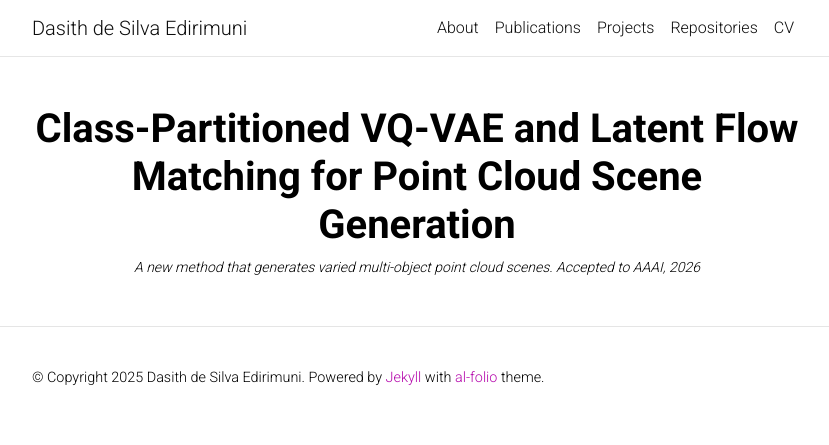
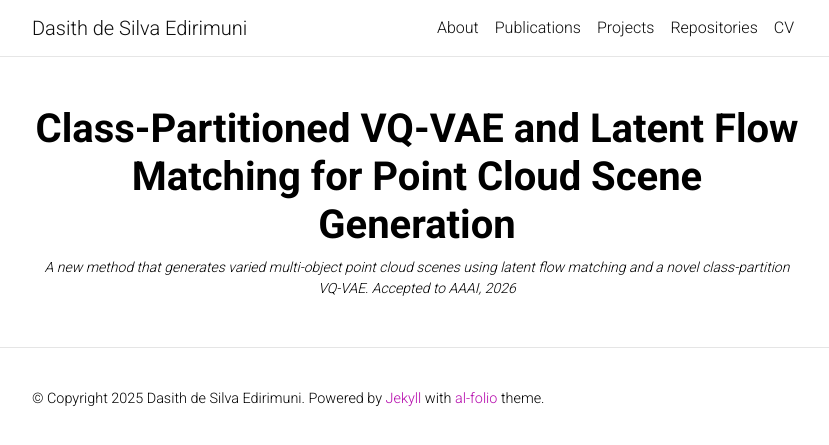
Before and after one commit to ddsediri/ddsediri.github.io, a Jekyll site: the page built from _projects/CPVQ-VAE-LFMM.md, in a window 1280 px wide. Shown: the top 445 px of the page, without its empty margins (223-1052 px from the left). Built offline with Jekyll 4.4.1, drawn with Linux system fonts in a browser that asks for light colours; comment, search, counter and statistics services are not loaded; a style sheet for code colours, icons or effects is not loaded.

Commit message:
Updated site.

```diff
--- a/_projects/CPVQ-VAE-LFMM.md
+++ b/_projects/CPVQ-VAE-LFMM.md
@@ -1,7 +1,7 @@
 ---
 layout: project
 title: Class-Partitioned VQ-VAE and Latent Flow Matching for Point Cloud Scene Generation
-description: A new method that generates varied multi-object point cloud scenes. Accepted to AAAI, 2026
+description: A new method that generates varied multi-object point cloud scenes using latent flow matching and a novel class-partition VQ-VAE. Accepted to AAAI, 2026
 img: assets/img/projects/cpvq-vae-lfmm/overview.png
 importance: 1
 category: [Point Cloud Generation]
```
Also changed, not shown: 1 other file.
